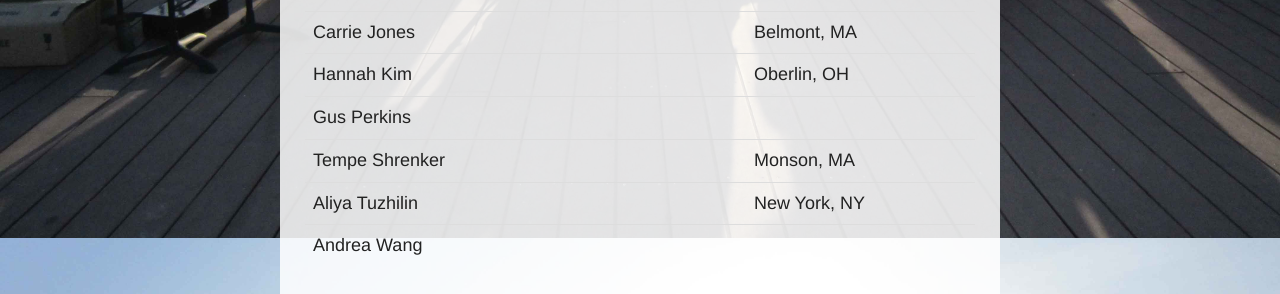
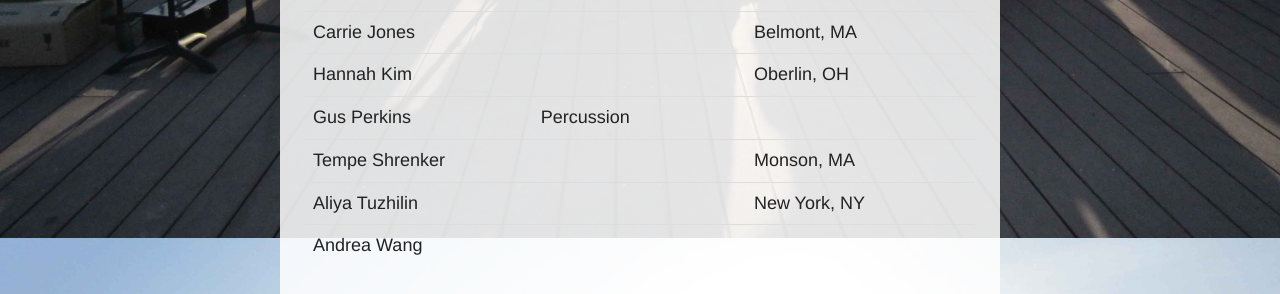
Before and after one commit to oberlinsteel/oberlinsteel.github.io, a Jekyll site: the page built from band/index.md, in a window 1280 px wide. Shown: the part 774-1068 px from the top of the page. Built offline with Jekyll 4.4.1, drawn with Linux system fonts in a browser that asks for light colours; Markdown is read by kramdown in place of the engine named in the settings.

Commit message:
Update band.yaml

```diff
--- a/_data/band.yaml
+++ b/_data/band.yaml
@@ -40,6 +40,8 @@ members:
 - name: Hannah Kim
   hometown: Oberlin, OH
 - name: Gus Perkins
+  instrument: Percussion
+  hometown:
 - name: Tempe Shrenker
   hometown: Monson, MA
 - name: Aliya Tuzhilin
```
